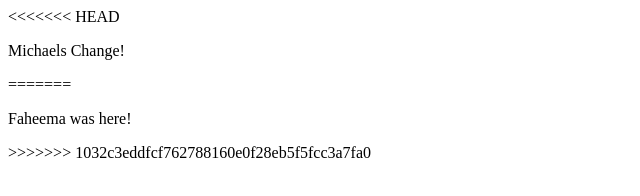
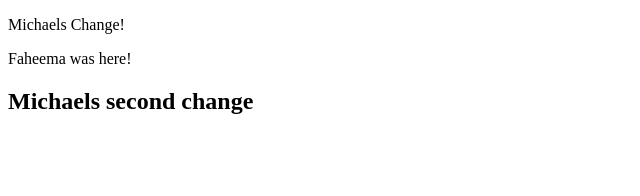
Before and after one commit to iO-Academy/git-demo-oct, a plain HTML site: page index.html in a window 1280 px wide. Shown: the whole page, without its empty margins (0-640 px from the left). Drawn offline with Linux system fonts and the light colour scheme.

Commit message:
Made another change

```diff
--- a/index.html
+++ b/index.html
@@ -6,10 +6,8 @@
     <title>Document</title>
 </head>
 <body>
-<<<<<<< HEAD
     <p> Michaels Change! </p>
-=======
     <p> Faheema was here!</p>
->>>>>>> 1032c3eddfcf762788160e0f28eb5f5fcc3a7fa0
+    <h2>Michaels second change</h2>
 </body>
 </html>
```
